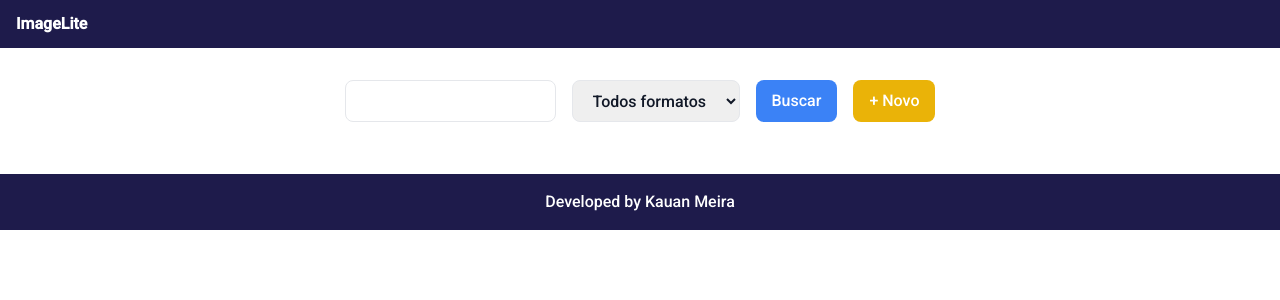
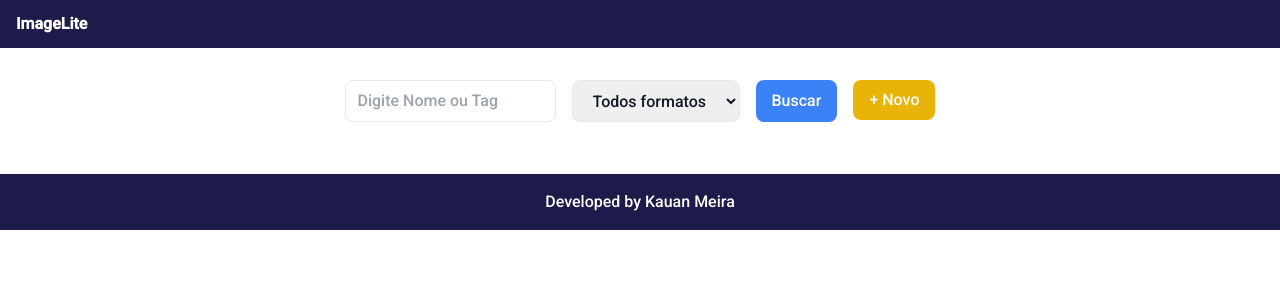
Before and after one commit to DarkHorse109707/Image-lite-frontend-react, a Next.js app: page /galeria in a window 1280 px wide. Shown: the top 300 px of the page. Built offline with nearby package versions, Linux system fonts and the light colour scheme.

Commit message:
Componentização InputText

```diff
--- a/src/app/formulario/page.tsx
+++ b/src/app/formulario/page.tsx
@@ -1,7 +1,12 @@
-export default function FormularioPage(){
+import { Template } from "@/components"
+
+export default function FormularioPage() {
     return (
-        <h1>
-            Formulário
-        </h1>
+        <Template loading = {false}>
+
+            <h1>
+                Formulário
+            </h1>
+        </Template>
     )
 }
--- a/src/app/galeria/page.tsx
+++ b/src/app/galeria/page.tsx
@@ -1,9 +1,10 @@
 'use client'
 
-import { Template, ImageCard } from '@/components'
+import { Template, ImageCard, Button, InputText } from '@/components'
 import { Image } from '@/resources/image/image.resource';
 import { useImageService } from '@/resources/image/image.service'
 import { useState } from 'react'
+import Link from 'next/link';
 
 export default function GaleriaPage() {
 
@@ -40,12 +41,11 @@ export default function GaleriaPage() {
 
 
     return (
-        <Template loading = {loading}>
+        <Template loading={loading}>
             <section className='flex flex-col items-center justify-center my-5'>
                 <div className='flex space-x-4'>
-                    <input type='text'
-                        className='border px-3 py-2 rounded-lg text-gray-900'
-                        onChange={event => setQuery(event.target.value)} />
+                    <InputText placeholder='Digite Nome ou Tag' onChange={event => setQuery(event.target.value)}/>
+
                     <select onChange={event => setExtension(event.target.value)} className='border px-4 py-2 rounded-lg text-gray-900'>
                         <option value=''>Todos formatos</option>
                         <option value='JPEG'>.JPEG</option>
@@ -53,12 +53,11 @@ export default function GaleriaPage() {
                         <option value='PDF'>.PDF</option>
                         <option value='GIF'>.GIF</option>
                     </select>
-                    <button className='bg-blue-500 text-white px-4 py-2 rounded-lg hover:bg-blue-300' onClick={searchImages}>
-                        Buscar
-                    </button>
-                    <button className='bg-yellow-500 text-white px-4 py-2 rounded-lg hover:bg-yellow-300'>
-                        + Novo
-                    </button>
+                    <Button style='bg-blue-500 hover:bg-blue-300' label='Buscar' onClick={searchImages} />
+
+                    <Link href="/formulario">
+                       <Button style='bg-yellow-500 hover:bg-yellow-300' label='+ Novo' />
+                    </Link>
 
                 </div>
             </section>
--- /dev/null
+++ b/src/components/button/Button.tsx
@@ -0,0 +1,19 @@
+import React from "react";
+
+interface ButtonProps {
+    style?: string
+    label?: string
+    onClick?: (event: any) => void;
+}
+
+
+export const Button: React.FC<ButtonProps> = ({
+    onClick, style, label
+}: ButtonProps) => {
+    return (
+        <button className={`${style} text-white px-4 py-2 rounded-lg`}
+            onClick={onClick}>
+            {label}
+        </button>
+    )
+}
--- /dev/null
+++ b/src/components/button/index.ts
@@ -0,0 +1 @@
+export { Button } from './Button'
--- a/src/components/index.ts
+++ b/src/components/index.ts
@@ -1,2 +1,4 @@
 export { Template } from './template'
-export {ImageCard} from './imageCard'
+export { ImageCard } from './imageCard'
+export { Button } from './button'
+export {InputText} from './input'
--- /dev/null
+++ b/src/components/input/index.ts
@@ -0,0 +1 @@
+export {InputText}   from  './inputText'
--- /dev/null
+++ b/src/components/input/inputText.tsx
@@ -0,0 +1,19 @@
+import React from 'react';
+
+
+interface InputTextProps {
+    style?: string;
+    onChange?: (event: React.ChangeEvent<HTMLInputElement>) => void
+    placeholder?: string;
+}
+
+export const InputText: React.FC<InputTextProps> = ({
+    style, ...outrasProps
+}: InputTextProps) => {
+    return (
+        <input type='text'
+           {...outrasProps}
+            className={`${style} border px-3 py-2 rounded-lg text-gray-900`} />
+    )
+
+}
```
